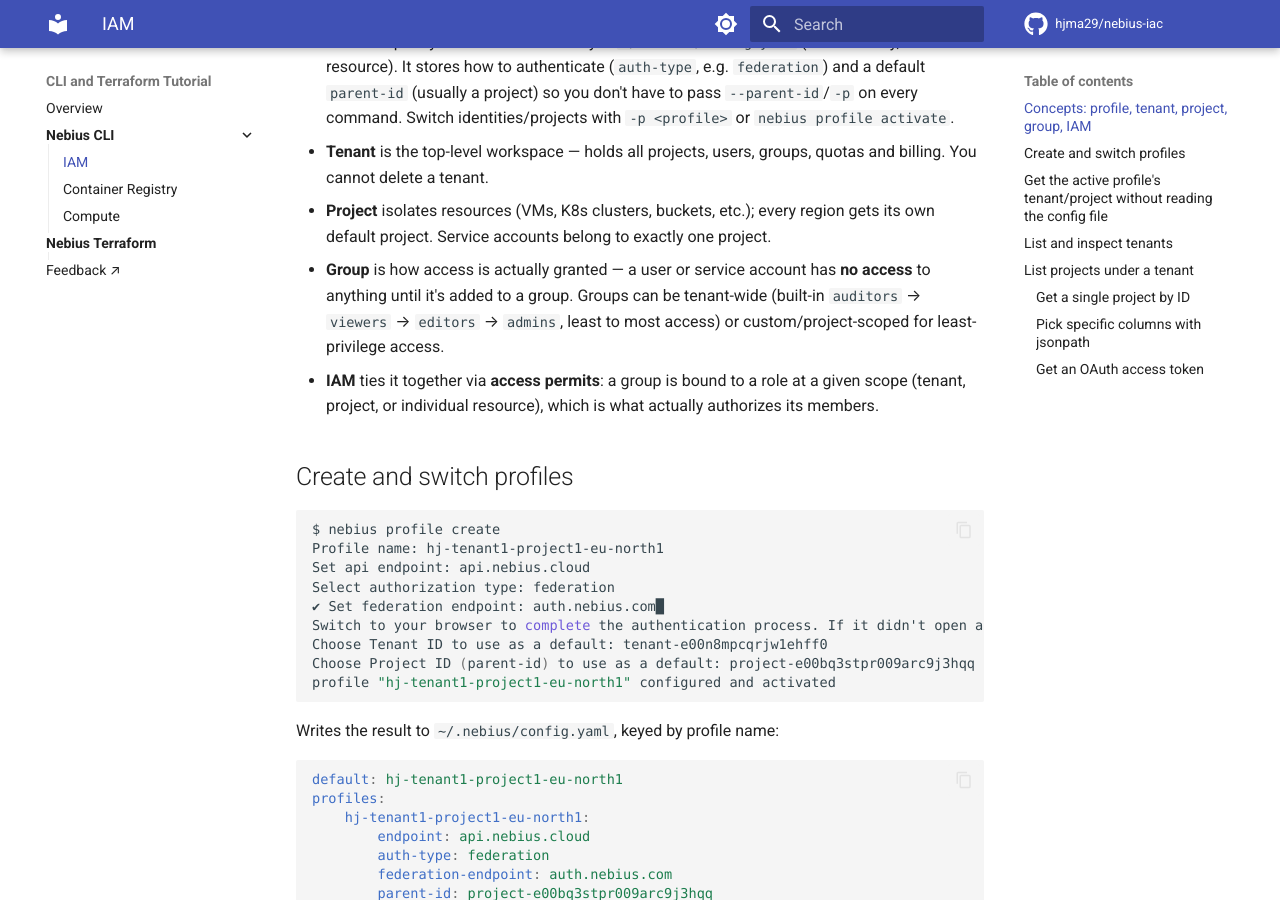
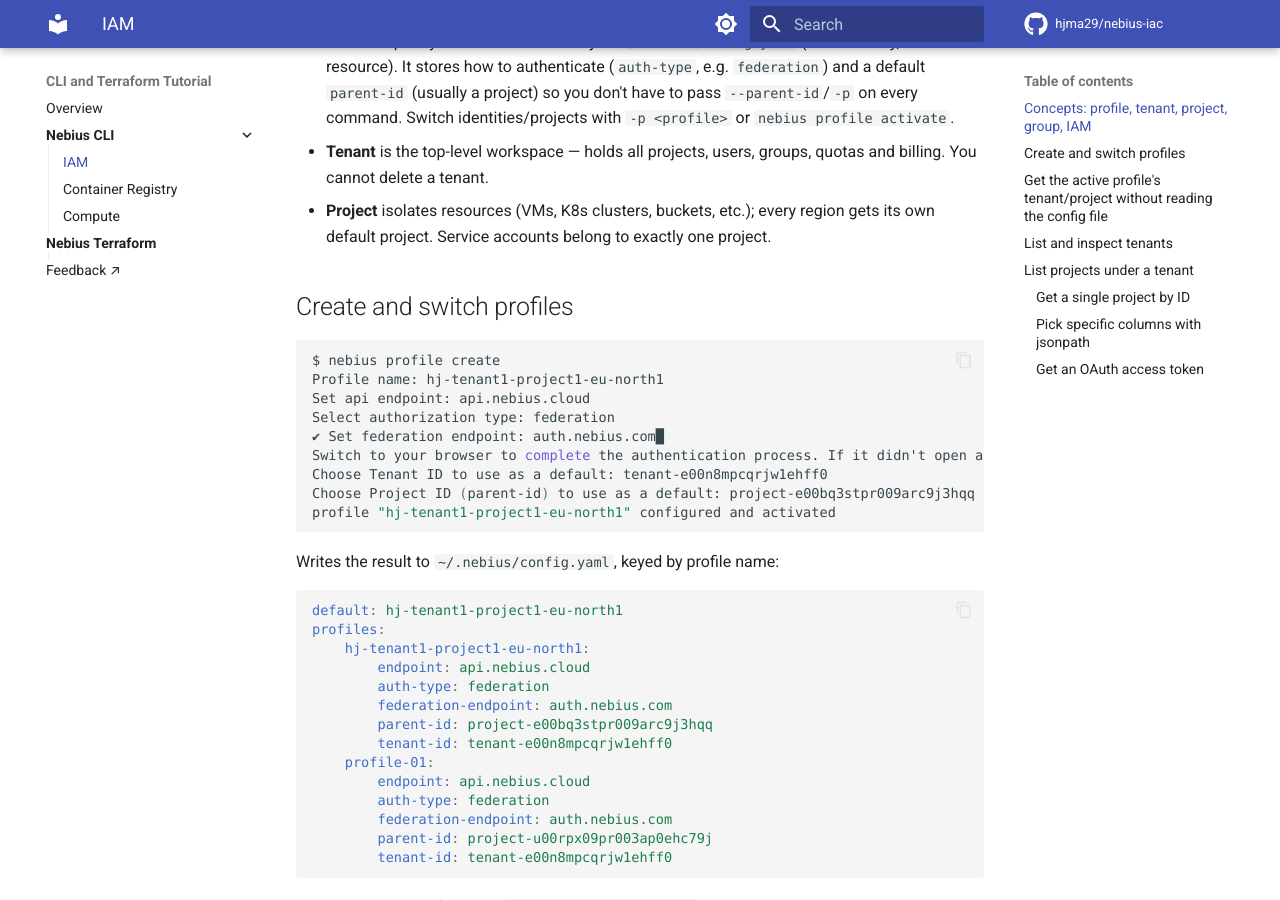
Before and after one commit to hjma29/nebius-iac, an MkDocs documentation site: the page built from docs/cli/iam.md, in a window 1280 px wide and 900 px high, scrolled down 372 px. Built offline with MkDocs 1.6.1 and Material for MkDocs 9.7.7, drawn with Linux system fonts in a browser that asks for light colours; comment, search, counter and statistics services are not loaded.

Commit message:
remove group info

```diff
--- a/docs/cli/iam.md
+++ b/docs/cli/iam.md
@@ -21,8 +21,7 @@ graph LR
 - **Profile** is purely local — a named entry in `~/.nebius/config.yaml` (CLI-side only, not a cloud resource). It stores how to authenticate (`auth-type`, e.g. `federation`) and a default `parent-id` (usually a project) so you don't have to pass `--parent-id`/`-p` on every command. Switch identities/projects with `-p <profile>` or `nebius profile activate`.
 - **Tenant** is the top-level workspace — holds all projects, users, groups, quotas and billing. You cannot delete a tenant.
 - **Project** isolates resources (VMs, K8s clusters, buckets, etc.); every region gets its own default project. Service accounts belong to exactly one project.
-- **Group** is how access is actually granted — a user or service account has **no access** to anything until it's added to a group. Groups can be tenant-wide (built-in `auditors` → `viewers` → `editors` → `admins`, least to most access) or custom/project-scoped for least-privilege access.
-- **IAM** ties it together via **access permits**: a group is bound to a role at a given scope (tenant, project, or individual resource), which is what actually authorizes its members.
+
 
 ## Create and switch profiles
 
```
